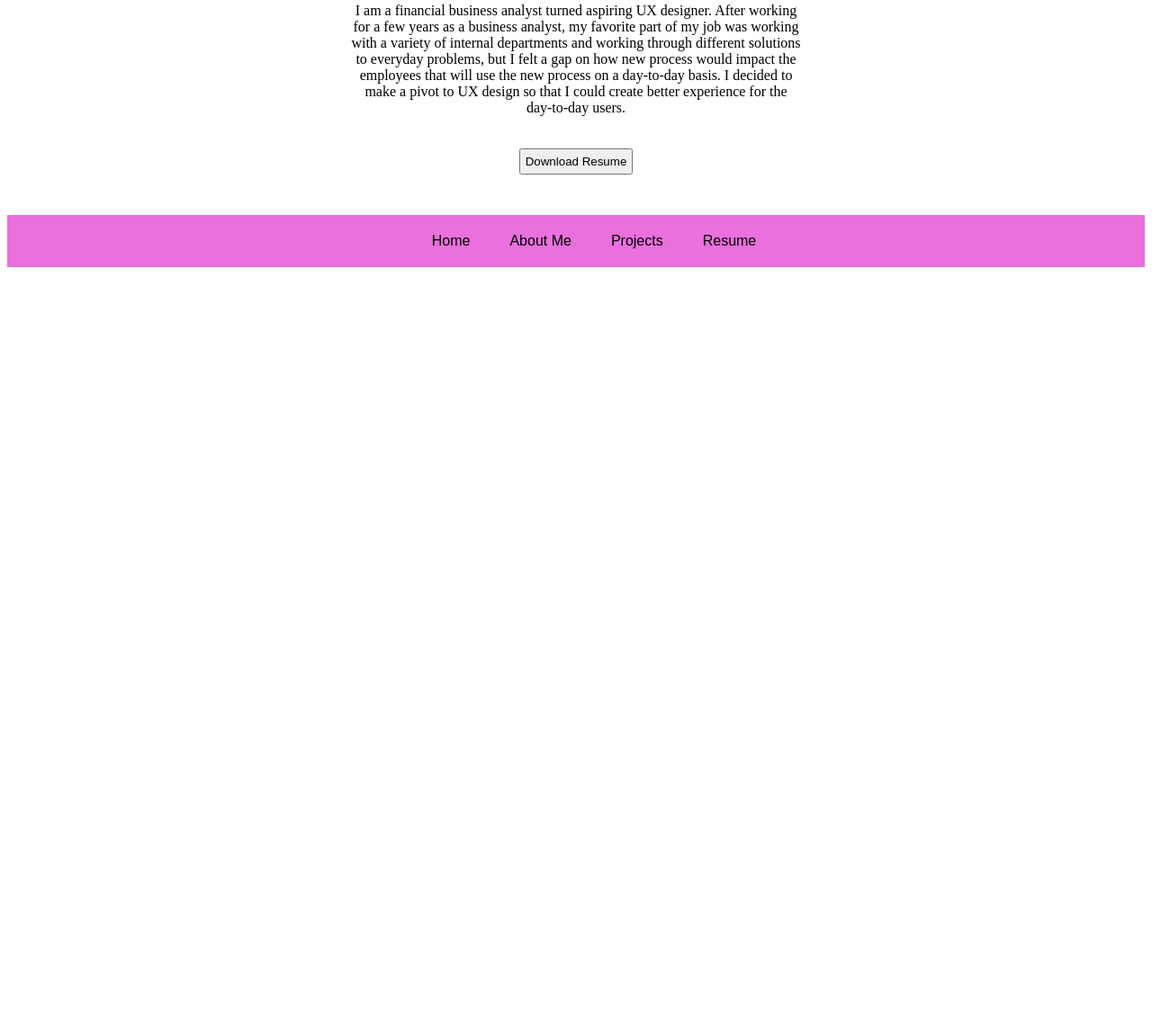
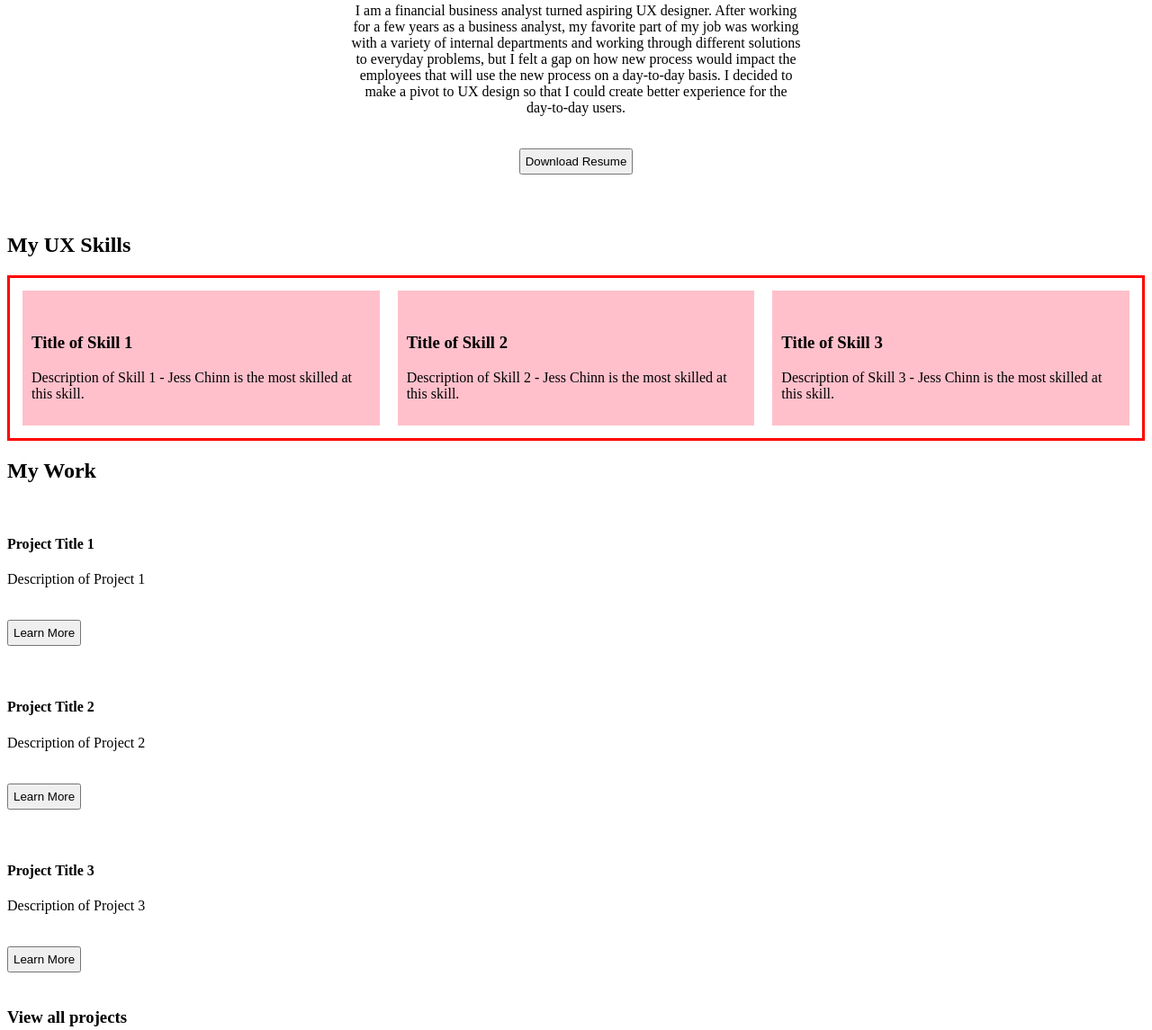
Before and after one commit to jesschinn/UX_UI_HW_18, a plain HTML site: page index.html in a window 1280 px wide. Shown: the part 607-1752 px from the top of the page at 90% size. Before the commit the page ends 912 px from the top, so only its background shows below. Drawn offline with Linux system fonts and the light colour scheme.

Commit message:
Updated Skills Section
Updated Skills Section

```diff
--- a/css/styles.css
+++ b/css/styles.css
@@ -59,6 +59,21 @@ button{ padding: 5px;
     margin-bottom: 20px;}
 
 
+.flexContainer {
+    display: flex;
+    flex-direction: row;
+    padding: 4px;
+    border: red solid ;
+}
+
+.flexItem{
+    background-color: pink;
+    width: 33%;
+    margin: 10px;
+    padding: 10px;
+
+}
+
 footer{
     background-color: #E970DD;
     margin:center;
--- a/index.html
+++ b/index.html
@@ -32,6 +32,58 @@
         <button>Download Resume</button>
     </div>
 </section>
+<section class="mySkills">
+    <h1>My UX Skills</h1>
+    <div class="flexContainer">
+        <div class="flexItem">
+            <img src="">
+            <h3>Title of Skill 1</h3>
+            <p>Description of Skill 1 - Jess Chinn is the most skilled at this skill.</p>
+        </div>
+        <div class="flexItem">
+            <img src="">
+            <h3>Title of Skill 2</h3>
+            <p>Description of Skill 2 - Jess Chinn is the most skilled at this skill.</p>
+        </div>
+            <div class="flexItem">
+            <img src="">
+            <h3>Title of Skill 3</h3>
+            <p>Description of Skill 3 - Jess Chinn is the most skilled at this skill.</p>
+        </div>
+    </div>
+
+</section>
+
+<section class="myWork">
+    <h1>My Work</h1>
+    <div class="workGrid">
+     <div>
+        <img>
+     </div>
+     <div>
+        <h4>Project Title 1</h4>
+        <P>Description of Project 1</P>
+        <button>Learn More</button>
+     </div>
+     <div>
+        <img>
+     </div>
+     <div>
+        <h4>Project Title 2</h4>
+        <P>Description of Project 2</P>
+        <button>Learn More</button>
+     </div>
+     <div>
+        <img>
+     </div>
+     <div>
+        <h4>Project Title 3</h4>
+        <P>Description of Project 3</P>
+        <button>Learn More</button>
+     </div>
+    </div>
+    <h3>View all projects</h3>
+</section>
 
 <footer>
     <ul>
```
